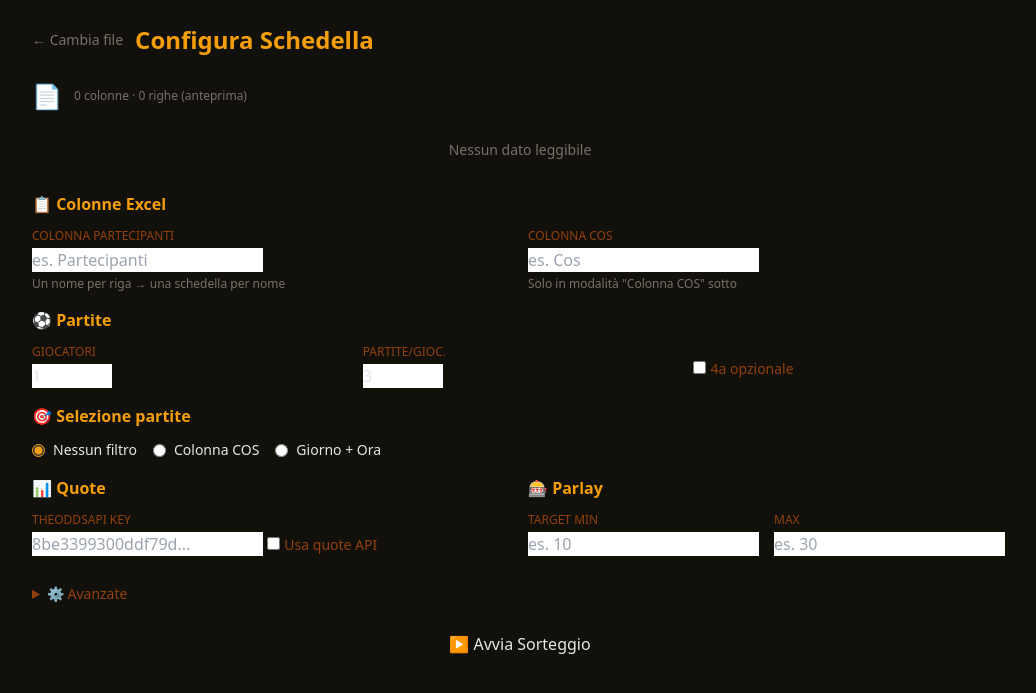
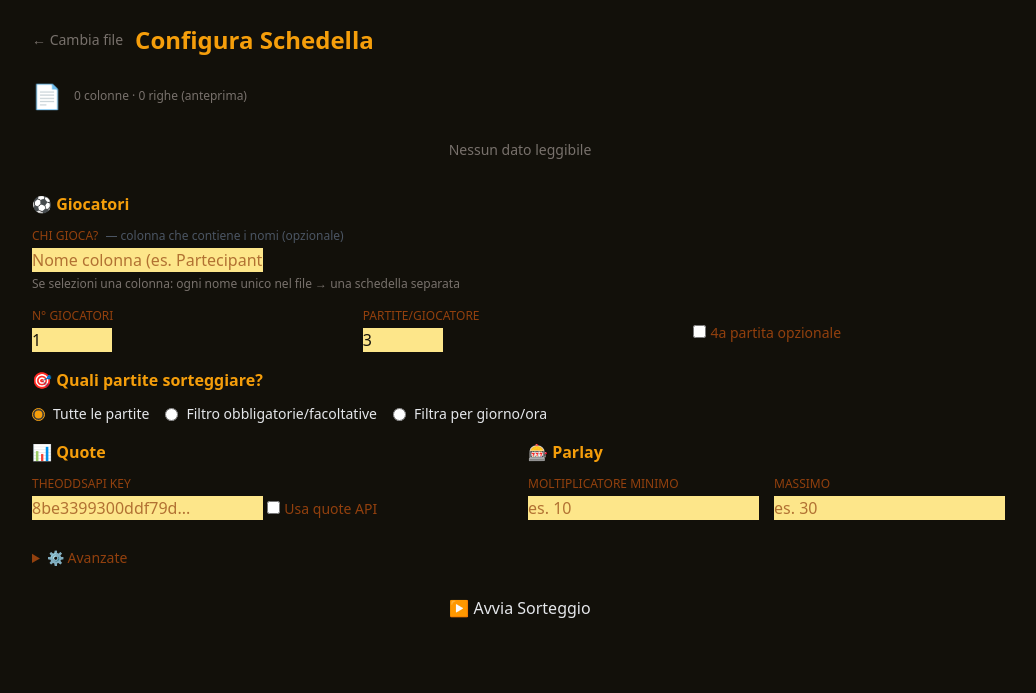
Before and after one commit to leonepigro/schedella-draw, a FastAPI app: template templates/configura.html in a window 1280 px wide. Shown: the part 56-749 px from the top of the page, without its empty margins (120-1156 px from the left). Run offline with FastAPI, Linux system fonts and the light colour scheme; the template is opened without the code that fills it, so the values that code supplies are empty; some libraries are stand-ins or nearby versions.

Commit message:
fix: gold inputs with dark text + clearer configura labels
- input-gold: gold background (#fde68a) + dark text (#1a160d) - visually readable
- configura: remove confusing 'Colonne Excel' section
- 'Chi gioca?' replaces 'Colonna Partecipanti' with clear description
- COS dropdown only appears when 'Filtro obbligatorie/facoltative' is selected
- selection mode labels now plain Italian instead of technical terms

Co-Authored-By: Claude Sonnet 4.6 <noreply@anthropic.com>

```diff
--- a/templates/base.html
+++ b/templates/base.html
@@ -34,7 +34,9 @@
     .badge-lost { @apply bg-red-900 text-red-300 text-xs px-2 py-0.5 rounded-full; }
     .badge-void { @apply bg-[#2d2410] text-[#78716c] text-xs px-2 py-0.5 rounded-full; }
     .badge-pron { @apply bg-[#2d2410] text-[#f59e0b] text-xs px-2 py-1 rounded; }
-    .input-gold { @apply bg-[#0f0d08] border border-[#2d2410] rounded-lg px-3 py-2 w-full focus:outline-none focus:border-[#f59e0b] placeholder-[#4b5563]; color: #e5e7eb; }
+    .input-gold { @apply border rounded-lg px-3 py-2 w-full focus:outline-none; background-color: #fde68a; color: #1a160d; border-color: #f59e0b; }
+    .input-gold::placeholder { color: #92400e; opacity: 0.7; }
+    .input-gold:focus { border-color: #f59e0b; box-shadow: 0 0 0 2px rgba(245,158,11,0.25); }
     .input-gold option { background-color: #1a160d; color: #e5e7eb; }
     .toggle-label { @apply flex items-center gap-3 cursor-pointer; }
     input[type=checkbox].toggle { @apply sr-only; }
--- a/templates/configura.html
+++ b/templates/configura.html
@@ -54,88 +54,98 @@
 
 <form method="post" action="/configura/{{ session_id }}" class="space-y-4">
 
-  <!-- COLONNE -->
+  <!-- GIOCATORI -->
   <div class="card">
-    <h2 class="text-[#f59e0b] font-semibold mb-3">&#x1F4CB; Colonne Excel</h2>
-    <div class="grid md:grid-cols-2 gap-4">
-      <div>
-        <label class="text-[#92400e] text-xs uppercase block mb-1">Colonna Partecipanti</label>
+    <h2 class="text-[#f59e0b] font-semibold mb-3">&#x26BD; Giocatori</h2>
+
+    <!-- Participant column selector -->
+    <div class="mb-4">
+      <label class="text-[#92400e] text-xs uppercase block mb-1">
+        Chi gioca?
+        <span class="normal-case text-[#4b5563] ml-1">— colonna che contiene i nomi (opzionale)</span>
+      </label>
       {% if columns %}
-        <select name="participant_column" class="input-gold" id="participant-col"
+      <select name="participant_column" id="participant-col" class="input-gold max-w-xs"
               onchange="togglePlayersField(this.value)">
-          <option value="">— nessuna (usa numero giocatori) —</option>
+        <option value="">— usa il numero di giocatori sotto —</option>
         {% for col in columns %}
         <option value="{{ col }}">{{ col }}</option>
         {% endfor %}
       </select>
       {% else %}
-        <input type="text" name="participant_column" id="participant-col" class="input-gold"
-               placeholder="es. Partecipanti"
+      <input type="text" name="participant_column" id="participant-col" class="input-gold max-w-xs"
+             placeholder="Nome colonna (es. Partecipanti)"
              oninput="togglePlayersField(this.value)">
       {% endif %}
-        <div class="text-[#78716c] text-xs mt-1">Un nome per riga → una schedella per nome</div>
-      </div>
-      <div>
-        <label class="text-[#92400e] text-xs uppercase block mb-1">Colonna COS</label>
-        {% if columns %}
-        <select name="cos_column_hint" class="input-gold" id="cos-col-hint">
-          <option value="">— auto-rilevata —</option>
-          {% for col in columns %}
-          <option value="{{ col }}">{{ col }}</option>
-          {% endfor %}
-        </select>
-        {% else %}
-        <input type="text" name="cos_column_hint" class="input-gold" placeholder="es. Cos">
-        {% endif %}
-        <div class="text-[#78716c] text-xs mt-1">Solo in modalità "Colonna COS" sotto</div>
-      </div>
+      <div class="text-[#78716c] text-xs mt-1">
+        Se selezioni una colonna: ogni nome unico nel file → una schedella separata
       </div>
     </div>
 
-  <!-- PARTITE -->
-  <div class="card">
-    <h2 class="text-[#f59e0b] font-semibold mb-3">&#x26BD; Partite</h2>
+    <!-- Player count (dimmed when column is selected) -->
     <div class="grid grid-cols-3 gap-4" id="players-section">
       <div>
-        <label class="text-[#92400e] text-xs uppercase block mb-1">Giocatori</label>
+        <label class="text-[#92400e] text-xs uppercase block mb-1">N° Giocatori</label>
         <input type="number" name="players" id="players-count" value="1" min="1" max="20" class="input-gold">
       </div>
       <div>
-        <label class="text-[#92400e] text-xs uppercase block mb-1">Partite/Gioc.</label>
+        <label class="text-[#92400e] text-xs uppercase block mb-1">Partite/Giocatore</label>
         <input type="number" name="per_player" value="3" min="1" max="10" class="input-gold">
       </div>
       <div class="flex items-end pb-2">
         <label class="toggle-label">
           <input type="checkbox" name="allow_4th" class="toggle" id="allow4th">
           <span class="toggle-track"><span class="toggle-thumb"></span></span>
-          <span class="text-sm text-[#92400e]">4a opzionale</span>
+          <span class="text-sm text-[#92400e]">4a partita opzionale</span>
         </label>
       </div>
     </div>
   </div>
 
-  <!-- SELEZIONE -->
+  <!-- SELEZIONE PARTITE -->
   <div class="card">
-    <h2 class="text-[#f59e0b] font-semibold mb-3">&#x1F3AF; Selezione partite</h2>
-    <div class="flex gap-4 mb-4">
+    <h2 class="text-[#f59e0b] font-semibold mb-3">&#x1F3AF; Quali partite sorteggiare?</h2>
+    <div class="flex flex-wrap gap-4 mb-4">
       <label class="flex items-center gap-2 cursor-pointer">
         <input type="radio" name="selection_mode" value="none" checked class="accent-[#f59e0b]"
-               onchange="showSection(null)"> <span class="text-sm">Nessun filtro</span>
+               onchange="showSection(null)">
+        <span class="text-sm">Tutte le partite</span>
       </label>
       <label class="flex items-center gap-2 cursor-pointer">
         <input type="radio" name="selection_mode" value="cos" class="accent-[#f59e0b]"
-               onchange="showSection('cos')"> <span class="text-sm">Colonna COS</span>
+               onchange="showSection('cos')">
+        <span class="text-sm">Filtro obbligatorie/facoltative</span>
       </label>
       <label class="flex items-center gap-2 cursor-pointer">
         <input type="radio" name="selection_mode" value="datetime" class="accent-[#f59e0b]"
-               onchange="showSection('datetime')"> <span class="text-sm">Giorno + Ora</span>
+               onchange="showSection('datetime')">
+        <span class="text-sm">Filtra per giorno/ora</span>
       </label>
     </div>
-    <div id="section-cos" class="hidden">
-      <label class="text-[#92400e] text-xs uppercase block mb-1">Nome colonna COS</label>
-      <input type="text" name="cos_column" id="cos-column-input" value="Cos" class="input-gold max-w-xs">
+
+    <!-- COS section -->
+    <div id="section-cos" class="hidden bg-[#0f0d08] rounded-lg p-3">
+      <p class="text-[#78716c] text-xs mb-3">
+        Seleziona la colonna che indica se una partita è <strong class="text-[#f59e0b]">obbligatoria</strong> (valore = X) o facoltativa (vuoto).
+        Le partite obbligatorie vengono sempre incluse.
+      </p>
+      <label class="text-[#92400e] text-xs uppercase block mb-1">Colonna nel file Excel</label>
+      {% if columns %}
+      <select name="cos_column" class="input-gold max-w-xs">
+        <option value="Cos">— scegli colonna —</option>
+        {% for col in columns %}
+        <option value="{{ col }}">{{ col }}</option>
+        {% endfor %}
+      </select>
+      {% else %}
+      <input type="text" name="cos_column" value="Cos" class="input-gold max-w-xs"
+             placeholder="es. Cos">
+      {% endif %}
     </div>
-    <div id="section-datetime" class="hidden">
+
+    <!-- Datetime section -->
+    <div id="section-datetime" class="hidden bg-[#0f0d08] rounded-lg p-3">
+      <p class="text-[#78716c] text-xs mb-3">Mostra solo le partite che si giocano in quel giorno e/o orario.</p>
       <div class="grid grid-cols-2 gap-4 max-w-sm">
         <div>
           <label class="text-[#92400e] text-xs uppercase block mb-1">Giorno</label>
@@ -166,11 +176,11 @@
       <h2 class="text-[#f59e0b] font-semibold mb-3">&#x1F3B0; Parlay</h2>
       <div class="grid grid-cols-2 gap-3">
         <div>
-          <label class="text-[#92400e] text-xs uppercase block mb-1">Target min</label>
+          <label class="text-[#92400e] text-xs uppercase block mb-1">Moltiplicatore minimo</label>
           <input type="number" name="parlay_target" step="0.5" class="input-gold" placeholder="es. 10">
         </div>
         <div>
-          <label class="text-[#92400e] text-xs uppercase block mb-1">Max</label>
+          <label class="text-[#92400e] text-xs uppercase block mb-1">Massimo</label>
           <input type="number" name="parlay_max" step="0.5" class="input-gold" placeholder="es. 30">
         </div>
       </div>
@@ -214,14 +224,6 @@
     });
     if (id) document.getElementById('section-'+id)?.classList.remove('hidden');
   }
-  // Sync COS column hint → COS column input
-  const cosHint = document.getElementById('cos-col-hint');
-  const cosInput = document.getElementById('cos-column-input');
-  if (cosHint && cosInput) {
-    cosHint.addEventListener('change', () => {
-      if (cosHint.value) cosInput.value = cosHint.value;
-    });
-  }
   // Persist TheOdds key in localStorage
   const keyInput = document.getElementById('theodds-key');
   const useOdds  = document.getElementById('use-odds');
```
Lines whose indentation alone changed are shown as unchanged.
